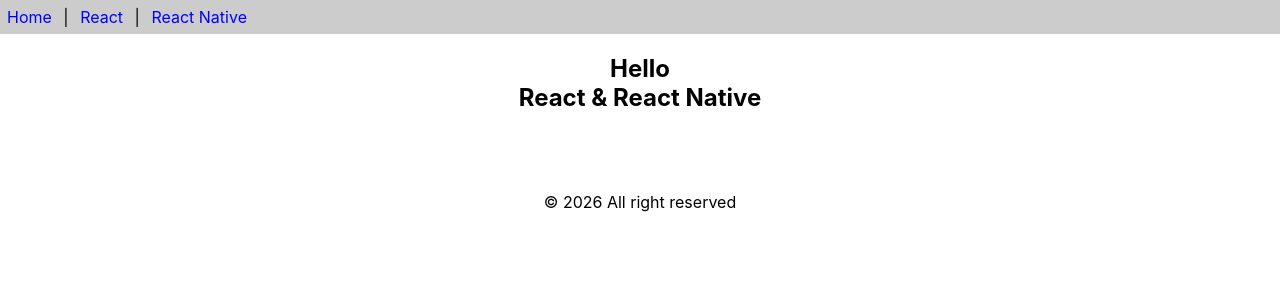
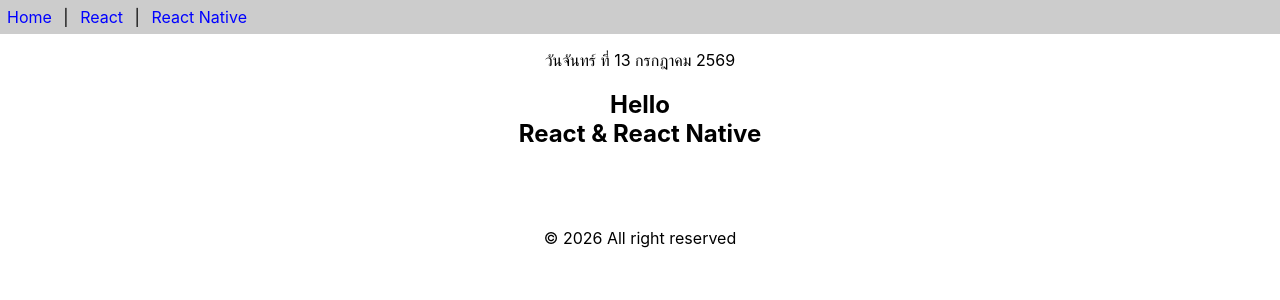
Before and after one commit to rayyyyyyyyyyyyyyyyyyyyyyyyyyy/app1, a React (Create React App) app: page / in a window 1280 px wide. Shown: the top 300 px of the page. Built offline with nearby package versions, Linux system fonts and the light colour scheme.

Commit message:
Create class-components.js
Create class-components.js with Calende

```diff
--- a/src/App.js
+++ b/src/App.js
@@ -1,10 +1,12 @@
 import React from 'react';
 import { Header, Content, Footer } from './func-components';
+import Calender from './class-components';
 
 function App() {
   return (
     <>
       <Header/>
+      <p><center><Calender/></center></p>
       <Content/>
       <Footer/>
     </>
--- /dev/null
+++ b/src/class-components.js
@@ -0,0 +1,18 @@
+import React, {Component} from 'react'
+
+export default class Calender extends Component {
+    getDate() {
+        const dayNames = ['อาทิตย์', 'จันทร์', 'อังคาร', 'พุธ', 'พฤหัสบดี', 'ศุกร์', 'เสาร์']
+        const monthNames = ['มกราคม', 'กุมภาพันธ์', 'มีนาคม', 'เมษายน', 'พฤษภาคม', 'มิถุนายน', 'กรกฎาคม', 'สิงหาคม', 'กันยายน', 'ตุลาคม', 'พฤศจิกายน', 'ธันวาคม']
+        const date = new Date()
+        const weekDay = dayNames[date.getDay()]
+        const day = date.getDate()
+        const month = monthNames[date.getMonth()]
+        const year = date.getFullYear() + 543
+        return `วัน${weekDay} ที่ ${day} ${month} ${year}`
+    }
+
+    render() {
+        return <div>{this.getDate()}</div>
+    }
+}
```
